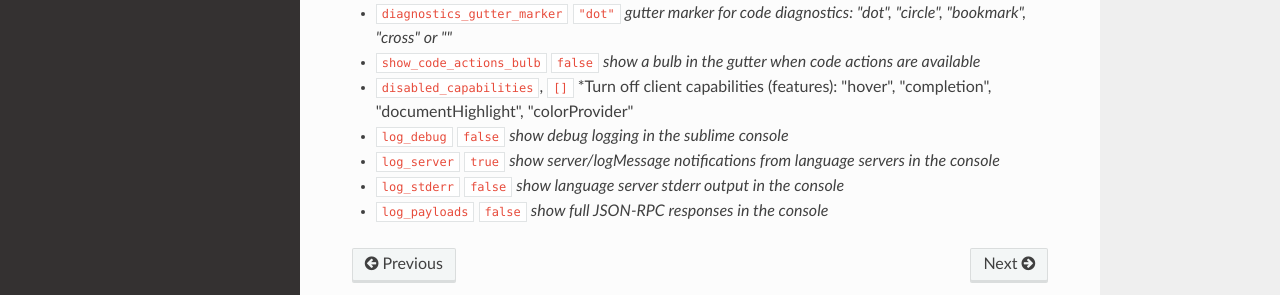
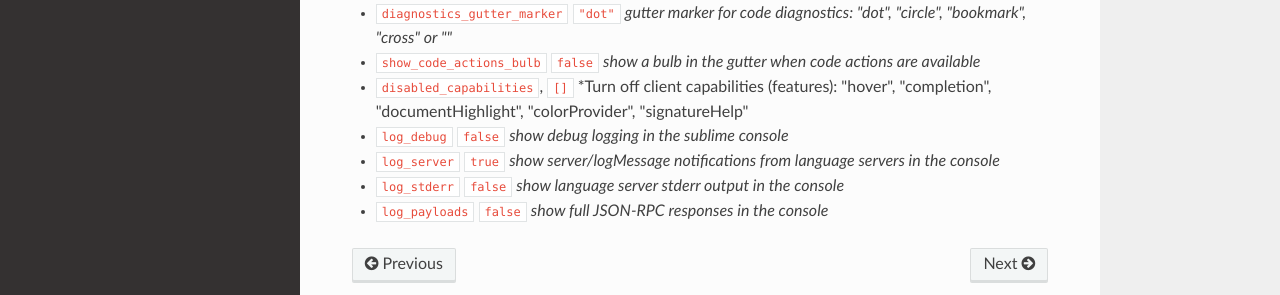
Before and after one commit to sublimelsp/LSP, an MkDocs documentation site: the page built from docs/features.md, in a window 1280 px wide and 900 px high, scrolled down 1555 px. Shown: the part 523-818 px from the top of the window. Built offline with MkDocs 1.6.1, drawn with Linux system fonts in a browser that asks for light colours; nearby versions of some CDN libraries.

Commit message:
Document all options in settings and docs

```diff
--- a/docs/features.md
+++ b/docs/features.md
@@ -81,7 +81,7 @@
 * `document_highlight_scopes`: *customize your sublime text scopes for document highlighting*
 * `diagnostics_gutter_marker` `"dot"` *gutter marker for code diagnostics: "dot", "circle", "bookmark", "cross" or ""*
 * `show_code_actions_bulb` `false` *show a bulb in the gutter when code actions are available*
-* `disabled_capabilities`, `[]` *Turn off client capabilities (features): "hover", "completion", "documentHighlight", "colorProvider"
+* `disabled_capabilities`, `[]` *Turn off client capabilities (features): "hover", "completion", "documentHighlight", "colorProvider", "signatureHelp"
 * `log_debug` `false` *show debug logging in the sublime console*
 * `log_server` `true` *show server/logMessage notifications from language servers in the console*
 * `log_stderr` `false` *show language server stderr output in the console*
```
Also changed, not shown: 1 other file.
